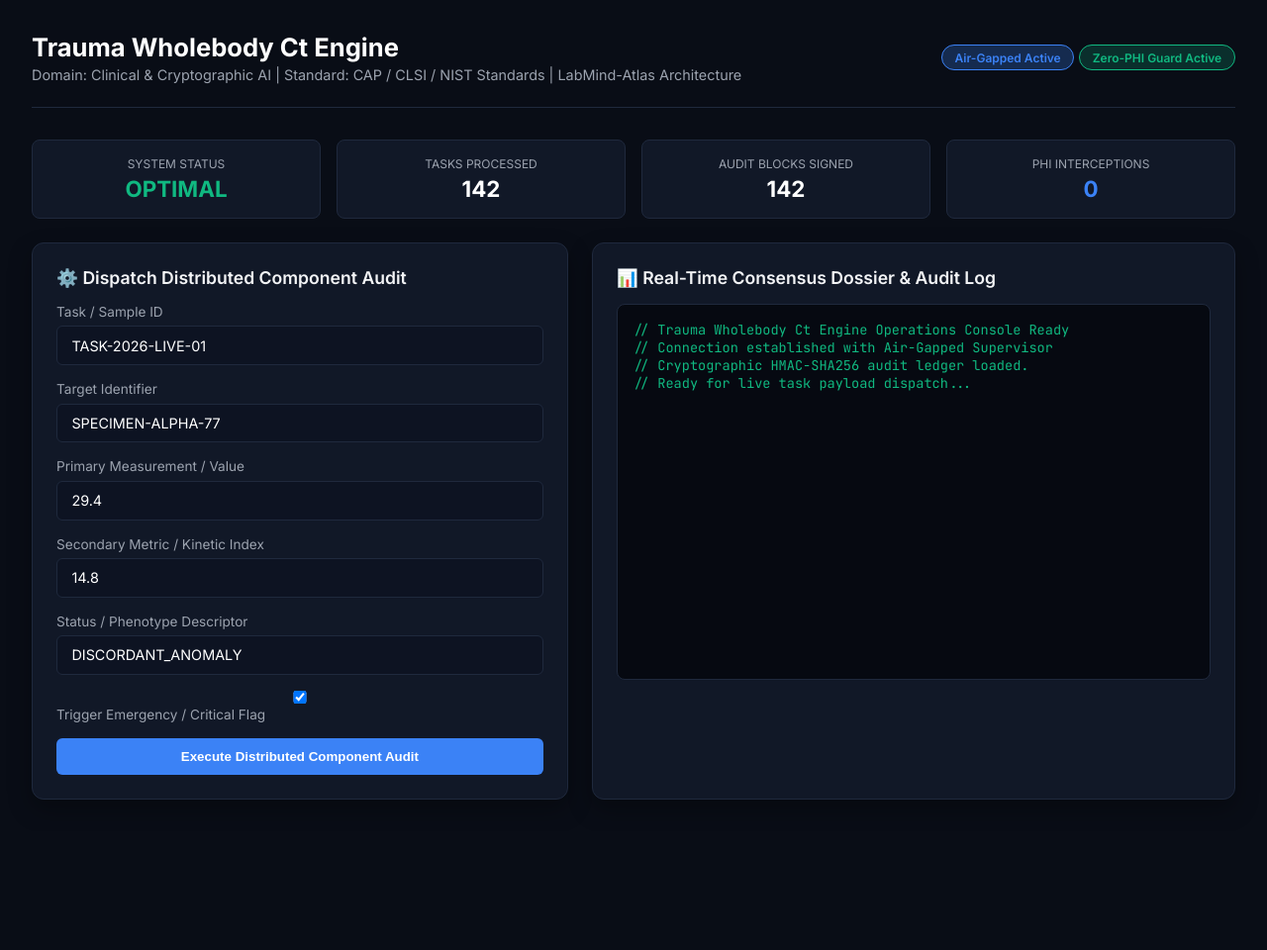
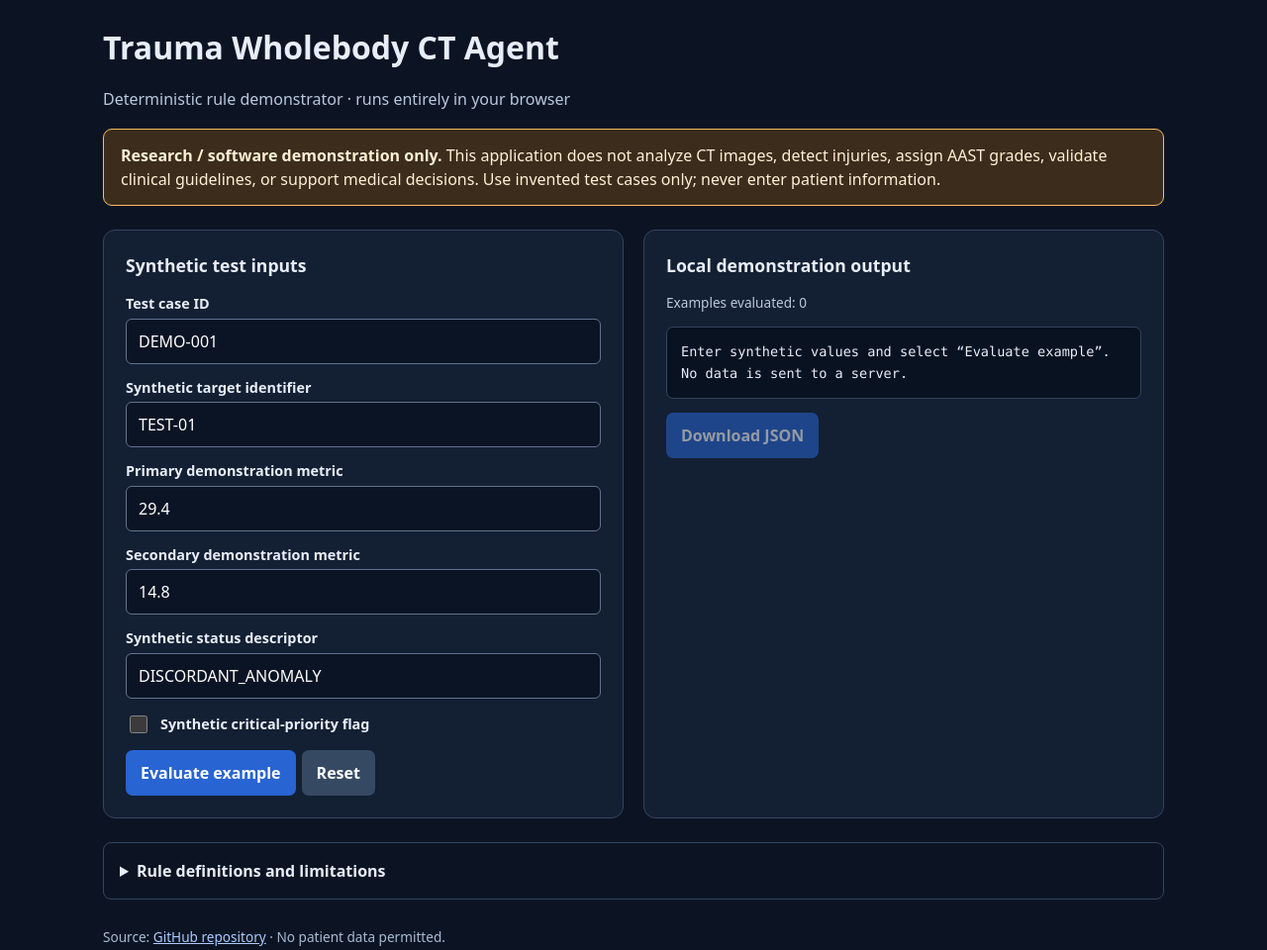
Before and after one commit to abusuraihsakhri/trauma-wholebody-ct-agent, a plain HTML site: page web/index.html in a window 1280 px wide. Shown: the whole page at 99% size. Before the commit the page ends 840 px from the top, so only its background shows below. Drawn offline with Linux system fonts and the light colour scheme.

Commit message:
Replace broken mock console with working local synthetic rule demonstrator

```diff
--- a/web/index.html
+++ b/web/index.html
@@ -1,236 +1,145 @@
-<!DOCTYPE html>
+<!doctype html>
 <html lang="en">
 <head>
-    <meta charset="UTF-8">
-    <meta name="viewport" content="width=device-width, initial-scale=1.0">
-    <title>Trauma Wholebody Ct Engine — Operations Console</title>
-    <link href="https://fonts.googleapis.com/css2?family=Inter:wght@300;400;600;700&family=JetBrains+Mono:wght@400;600&display=swap" rel="stylesheet">
-    <style>
-        :root {
-            --bg: #090d16;
-            --card: #111827;
-            --border: #1f293d;
-            --accent: #3b82f6;
-            --accent-glow: rgba(59, 130, 246, 0.25);
-            --text: #f3f4f6;
-            --text-muted: #9ca3af;
-            --danger: #ef4444;
-            --warning: #f59e0b;
-            --success: #10b981;
-        }
-        * { box-sizing: border-box; margin: 0; padding: 0; }
-        body {
-            font-family: 'Inter', sans-serif;
-            background: var(--bg);
-            color: var(--text);
-            padding: 2rem;
-            min-height: 100vh;
-        }
-        .header {
-            display: flex;
-            justify-content: space-between;
-            align-items: center;
-            border-bottom: 1px solid var(--border);
-            padding-bottom: 1.5rem;
-            margin-bottom: 2rem;
-        }
-        .header-title h1 { font-size: 1.6rem; font-weight: 700; color: #fff; }
-        .header-title p { color: var(--text-muted); font-size: 0.9rem; margin-top: 0.25rem; }
-        .badge {
-            display: inline-block;
-            padding: 0.3rem 0.8rem;
-            border-radius: 9999px;
-            font-size: 0.75rem;
-            font-weight: 600;
-            background: var(--accent-glow);
-            color: var(--accent);
-            border: 1px solid var(--accent);
-        }
-        .grid {
-            display: grid;
-            grid-template-columns: 1fr 1.2fr;
-            gap: 1.5rem;
-        }
-        .card {
-            background: var(--card);
-            border: 1px solid var(--border);
-            border-radius: 12px;
-            padding: 1.5rem;
-            box-shadow: 0 10px 25px rgba(0,0,0,0.3);
-        }
-        .card h2 {
-            font-size: 1.1rem;
-            font-weight: 600;
-            margin-bottom: 1rem;
-            display: flex;
-            align-items: center;
-            gap: 0.5rem;
-        }
-        .form-group { margin-bottom: 1rem; }
-        label { display: block; font-size: 0.85rem; color: var(--text-muted); margin-bottom: 0.4rem; }
-        input, select, textarea {
-            width: 100%;
-            padding: 0.65rem 0.9rem;
-            background: #0d1322;
-            border: 1px solid var(--border);
-            border-radius: 6px;
-            color: #fff;
-            font-family: inherit;
-            font-size: 0.9rem;
-        }
-        input:focus, textarea:focus { outline: none; border-color: var(--accent); }
-        .btn {
-            background: var(--accent);
-            color: #fff;
-            border: none;
-            padding: 0.7rem 1.4rem;
-            border-radius: 6px;
-            font-weight: 600;
-            cursor: pointer;
-            transition: 0.2s;
-            width: 100%;
-        }
-        .btn:hover { background: #2563eb; }
-        .terminal {
-            background: #060911;
-            border: 1px solid var(--border);
-            border-radius: 8px;
-            padding: 1rem;
-            font-family: 'JetBrains Mono', monospace;
-            font-size: 0.85rem;
-            color: #10b981;
-            height: 380px;
-            overflow-y: auto;
-            white-space: pre-wrap;
-        }
-        .metrics-bar {
-            display: grid;
-            grid-template-columns: repeat(4, 1fr);
-            gap: 1rem;
-            margin-bottom: 1.5rem;
-        }
-        .metric-box {
-            background: var(--card);
-            border: 1px solid var(--border);
-            border-radius: 8px;
-            padding: 1rem;
-            text-align: center;
-        }
-        .metric-val { font-size: 1.4rem; font-weight: 700; color: #fff; margin-top: 0.25rem; }
-        .metric-label { font-size: 0.75rem; color: var(--text-muted); text-transform: uppercase; }
-    </style>
+  <meta charset="utf-8">
+  <meta name="viewport" content="width=device-width, initial-scale=1">
+  <meta name="description" content="Local, synthetic-data demonstration of three deterministic rule-based audit triggers.">
+  <title>Trauma Wholebody CT Agent | Rule Demonstrator</title>
+  <style>
+    :root { color-scheme: dark; font-family: system-ui, sans-serif; background: #0c1424; color: #e8eef9; }
+    * { box-sizing: border-box; }
+    body { margin: 0 auto; padding: 24px; max-width: 1120px; line-height: 1.5; }
+    h1 { margin: 0; font-size: clamp(1.5rem, 3vw, 2rem); }
+    h2 { font-size: 1.1rem; margin-top: 0; }
+    p { color: #b9c9dd; }
+    .notice { padding: 14px 17px; margin: 18px 0 24px; border: 1px solid #f4be62; border-radius: 9px; background: #3b2c1c; color: #fff0d4; }
+    .grid { display: grid; grid-template-columns: minmax(280px, 1fr) minmax(300px, 1fr); gap: 20px; }
+    .panel { padding: 22px; border: 1px solid #33445d; border-radius: 12px; background: #131f33; }
+    label { display: block; margin: 13px 0 4px; font-weight: 600; font-size: .9rem; }
+    input[type="text"], input[type="number"] { width: 100%; padding: 10px 12px; background: #0b1424; border: 1px solid #60738e; border-radius: 6px; color: #fff; font: inherit; }
+    input:focus-visible, button:focus-visible { outline: 3px solid #90c2ff; outline-offset: 2px; }
+    .check { display: flex; gap: 10px; align-items: center; margin: 14px 0; }
+    .check input { width: 18px; height: 18px; }
+    button { padding: 11px 15px; border: 0; border-radius: 7px; color: #fff; background: #2864d2; font: inherit; font-weight: 650; cursor: pointer; }
+    button:hover { background: #3577ef; }
+    button.secondary { background: #364963; margin-left: 6px; }
+    button:disabled { opacity: .55; cursor: not-allowed; }
+    .results { white-space: pre-wrap; overflow-wrap: anywhere; font: .85rem/1.6 ui-monospace, SFMono-Regular, Consolas, monospace; max-height: 470px; overflow: auto; padding: 14px; background: #091221; border: 1px solid #33445d; border-radius: 7px; }
+    .small { font-size: .85rem; }
+    details { margin-top: 24px; padding: 16px; border: 1px solid #33445d; border-radius: 8px; }
+    summary { cursor: pointer; font-weight: 600; }
+    .error { color: #ffbdbd; }
+    footer { margin-top: 28px; color: #a8bbd3; font-size: .85rem; }
+    a { color: #aaccff; }
+    @media (max-width: 760px) { body { padding: 16px; } .grid { grid-template-columns: 1fr; } .panel { padding: 16px; } }
+  </style>
 </head>
 <body>
+  <header>
+    <h1>Trauma Wholebody CT Agent</h1>
+    <p>Deterministic rule demonstrator · runs entirely in your browser</p>
+  </header>
+  <div class="notice" role="note"><strong>Research / software demonstration only.</strong> This application does not analyze CT images, detect injuries, assign AAST grades, validate clinical guidelines, or support medical decisions. Use invented test cases only; never enter patient information.</div>
+  <main class="grid">
+    <section class="panel" aria-labelledby="input-heading">
+      <h2 id="input-heading">Synthetic test inputs</h2>
+      <form id="audit-form">
+        <label for="task_id">Test case ID</label>
+        <input id="task_id" name="task_id" type="text" maxlength="128" pattern="[A-Za-z0-9_-]+" value="DEMO-001" required>
+        <label for="target_id">Synthetic target identifier</label>
+        <input id="target_id" name="target_id" type="text" maxlength="128" pattern="[A-Za-z0-9_-]+" value="TEST-01" required>
+        <label for="primary_metric">Primary demonstration metric</label>
+        <input id="primary_metric" name="primary_metric" type="number" step="any" min="-1000000000" max="1000000000" value="29.4" required>
+        <label for="secondary_metric">Secondary demonstration metric</label>
+        <input id="secondary_metric" name="secondary_metric" type="number" step="any" min="-1000000000" max="1000000000" value="14.8" required>
+        <label for="status_descriptor">Synthetic status descriptor</label>
+        <input id="status_descriptor" name="status_descriptor" type="text" maxlength="256" value="DISCORDANT_ANOMALY">
+        <label class="check" for="is_critical"><input id="is_critical" name="is_critical" type="checkbox"> Synthetic critical-priority flag</label>
+        <button type="submit">Evaluate example</button><button type="button" class="secondary" id="reset">Reset</button>
+      </form>
+    </section>
+    <section class="panel" aria-labelledby="result-heading">
+      <h2 id="result-heading">Local demonstration output</h2>
+      <p class="small" id="counter">Examples evaluated: 0</p>
+      <p class="error" id="error" role="alert" hidden></p>
+      <pre class="results" id="output" aria-live="polite">Enter synthetic values and select “Evaluate example”. No data is sent to a server.</pre>
+      <button id="download" type="button" disabled>Download JSON</button>
+    </section>
+  </main>
+  <details><summary>Rule definitions and limitations</summary>
+    <p>The demonstrator reproduces the three synthetic triggers in <code>agents/workers.py</code>: primary metric &gt; 25; secondary metric &gt; 12 or critical flag; and descriptor containing DISCORDANT, ANOMALY, MUTANT, VIOLATION, FAIL, or REJECT (case-insensitive). These numerical limits are arbitrary demonstration settings, not diagnostic cutoffs or AAST Organ Injury Scale criteria.</p>
+    <p>Results remain in this browser session. The tool has no external data requests, persistent storage, image upload, CT processing, or live patient monitoring. The separately hosted Python API is not called.</p>
+  </details>
+  <footer>Source: <a href="https://github.com/abusuraihsakhri/trauma-wholebody-ct-agent">GitHub repository</a> · No patient data permitted.</footer>
+  <script>
+    "use strict";
+    const form = document.getElementById("audit-form");
+    const output = document.getElementById("output");
+    const error = document.getElementById("error");
+    const download = document.getElementById("download");
+    let result = null;
+    let count = 0;
 
-    <div class="header">
-        <div class="header-title">
-            <h1>Trauma Wholebody Ct Engine</h1>
-            <p>Domain: Clinical & Cryptographic AI | Standard: CAP / CLSI / NIST Standards | LabMind-Atlas Architecture</p>
-        </div>
-        <div>
-            <span class="badge">Air-Gapped Active</span>
-            <span class="badge" style="background: rgba(16,185,129,0.2); color: #10b981; border-color: #10b981;">Zero-PHI Guard Active</span>
-        </div>
-    </div>
-
-    <div class="metrics-bar">
-        <div class="metric-box">
-            <div class="metric-label">System Status</div>
-            <div class="metric-val" style="color: var(--success);" id="m-status">OPTIMAL</div>
-        </div>
-        <div class="metric-box">
-            <div class="metric-label">Tasks Processed</div>
-            <div class="metric-val" id="m-tasks">142</div>
-        </div>
-        <div class="metric-box">
-            <div class="metric-label">Audit Blocks Signed</div>
-            <div class="metric-val" id="m-audit">142</div>
-        </div>
-        <div class="metric-box">
-            <div class="metric-label">PHI Interceptions</div>
-            <div class="metric-val" style="color: var(--accent);" id="m-phi">0</div>
-        </div>
-    </div>
-
-    <div class="grid">
-        <div class="card">
-            <h2>⚙️ Dispatch Distributed Component Audit</h2>
-            <div class="form-group">
-                <label>Task / Sample ID</label>
-                <input type="text" id="task_id" value="TASK-2026-LIVE-01">
-            </div>
-            <div class="form-group">
-                <label>Target Identifier</label>
-                <input type="text" id="target_id" value="SPECIMEN-ALPHA-77">
-            </div>
-            <div class="form-group">
-                <label>Primary Measurement / Value</label>
-                <input type="number" id="primary_metric" value="29.4" step="0.1">
-            </div>
-            <div class="form-group">
-                <label>Secondary Metric / Kinetic Index</label>
-                <input type="number" id="secondary_metric" value="14.8" step="0.1">
-            </div>
-            <div class="form-group">
-                <label>Status / Phenotype Descriptor</label>
-                <input type="text" id="status_descriptor" value="DISCORDANT_ANOMALY">
-            </div>
-            <div class="form-group">
-                <label><input type="checkbox" id="is_critical" checked> Trigger Emergency / Critical Flag</label>
-            </div>
-            <button class="btn" onclick="runAudit()">Execute Distributed Component Audit</button>
-        </div>
-
-        <div class="card">
-            <h2>📊 Real-Time Consensus Dossier & Audit Log</h2>
-            <div class="terminal" id="outputConsole">// Trauma Wholebody Ct Engine Operations Console Ready
-// Connection established with Air-Gapped Supervisor
-// Cryptographic HMAC-SHA256 audit ledger loaded.
-// Ready for live task payload dispatch...</div>
-        </div>
-    </div>
-
-    <script>
-        async function runAudit() {
-            const consoleEl = document.getElementById('outputConsole');
-            consoleEl.innerText = "// Dispatching task across specialized workers...
-// Invoking InvariantQCWorker, SafetyEscalationWorker, ProtocolWorker...";
-
-            const payload = {
-                task_id: document.getElementById('task_id').value,
-                target_identifier: document.getElementById('target_id').value,
-                primary_metric: parseFloat(document.getElementById('primary_metric').value),
-                secondary_metric: parseFloat(document.getElementById('secondary_metric').value),
-                status_descriptor: document.getElementById('status_descriptor').value,
-                is_critical_flag: document.getElementById('is_critical').checked
-            };
-
-            try {
-                const res = await fetch('/api/audit', {
-                    method: 'POST',
-                    headers: { 'Content-Type': 'application/json' },
-                    body: JSON.stringify(payload)
-                });
-                const data = await res.json();
-                consoleEl.innerText = JSON.stringify(data, null, 2);
-                document.getElementById('m-tasks').innerText = parseInt(document.getElementById('m-tasks').innerText) + 1;
-                document.getElementById('m-audit').innerText = parseInt(document.getElementById('m-audit').innerText) + 1;
-            } catch (err) {
-                consoleEl.innerText = "// Offline / Simulation Output:\n" + JSON.stringify({
-                    dossier_id: "DOSSIER-SIM-" + Math.floor(Math.random()*10000),
-                    system: "trauma-wholebody-ct-engine",
-                    domain: "Clinical & Cryptographic AI",
-                    task_id: payload.task_id,
-                    overall_urgency: payload.is_critical_flag ? "CRITICAL_STAT_PANIC" : "ELEVATED_RISK",
-                    integrity_status: "DISCORDANT_ANOMALY",
-                    alerts: [
-                        { worker: "InvariantQCWorker", alert: "Primary metric exceeds upper reference bound" },
-                        { worker: "SafetyEscalationWorker", alert: "Critical emergency interlock flag active" }
-                    ],
-                    audit_hash: "HMAC_SHA256_e83f9a72b941d6c381f9"
-                }, null, 2);
-            }
-        }
-    </script>
+    function evaluate(input) {
+      const alerts = [];
+      if (input.primary_metric > 25) {
+        alerts.push({ origin_worker: "InvariantQCWorker", urgency: "ELEVATED_RISK",
+          summary: "Primary Metric Threshold Exceeded",
+          technical_details: "Synthetic primary value exceeded demonstration limit (25)." });
+      }
+      if (input.is_critical_flag || input.secondary_metric > 12) {
+        alerts.push({ origin_worker: "SafetyEscalationWorker",
+          urgency: input.is_critical_flag ? "CRITICAL_STAT_PANIC" : "ELEVATED_RISK",
+          summary: "Synthetic Priority Flag Triggered",
+          technical_details: "Critical flag or secondary demonstration limit (12) triggered." });
+      }
+      if (["DISCORDANT", "ANOMALY", "MUTANT", "VIOLATION", "FAIL", "REJECT"].some(
+        word => input.status_descriptor.toUpperCase().includes(word))) {
+        alerts.push({ origin_worker: "ProtocolConformanceWorker", urgency: "ELEVATED_RISK",
+          summary: "Protocol Conformance Discordance Detected",
+          technical_details: "Synthetic descriptor matched a demonstration keyword." });
+      }
+      const critical = alerts.filter(a => a.urgency === "CRITICAL_STAT_PANIC").length;
+      const elevated = alerts.some(a => a.urgency === "ELEVATED_RISK");
+      return { demonstration_only: true, ...input,
+        overall_urgency: critical ? "CRITICAL_STAT_PANIC" : elevated ? "ELEVATED_RISK" : "ROUTINE",
+        integrity_status: critical ? "RECALIBRATION_REQUIRED" : elevated ? "DISCORDANT_ANOMALY" : "VALIDATED_OPTIMAL",
+        total_alerts: alerts.length, critical_alerts_count: critical, alerts };
+    }
+    form.addEventListener("submit", event => {
+      event.preventDefault();
+      error.hidden = true;
+      const primary = Number(form.elements.primary_metric.value);
+      const secondary = Number(form.elements.secondary_metric.value);
+      if (!form.reportValidity() || !Number.isFinite(primary) || !Number.isFinite(secondary) ||
+          Math.abs(primary) > 1e9 || Math.abs(secondary) > 1e9) {
+        error.textContent = "Enter valid finite numeric values within ±1,000,000,000.";
+        error.hidden = false;
+        return;
+      }
+      result = evaluate({
+        task_id: form.elements.task_id.value, target_identifier: form.elements.target_id.value,
+        primary_metric: primary, secondary_metric: secondary,
+        status_descriptor: form.elements.status_descriptor.value,
+        is_critical_flag: form.elements.is_critical.checked
+      });
+      output.textContent = JSON.stringify(result, null, 2);
+      count += 1;
+      document.getElementById("counter").textContent = "Examples evaluated: " + count;
+      download.disabled = false;
+    });
+    document.getElementById("reset").addEventListener("click", () => {
+      form.reset(); result = null; download.disabled = true; error.hidden = true;
+      output.textContent = "Enter synthetic values and select “Evaluate example”.";
+    });
+    download.addEventListener("click", () => {
+      if (!result) return;
+      const blob = new Blob([JSON.stringify(result, null, 2) + "\n"], { type: "application/json" });
+      const url = URL.createObjectURL(blob);
+      const link = document.createElement("a");
+      link.href = url; link.download = "synthetic-audit.json"; link.click();
+      URL.revokeObjectURL(url);
+    });
+  </script>
 </body>
 </html>
```
